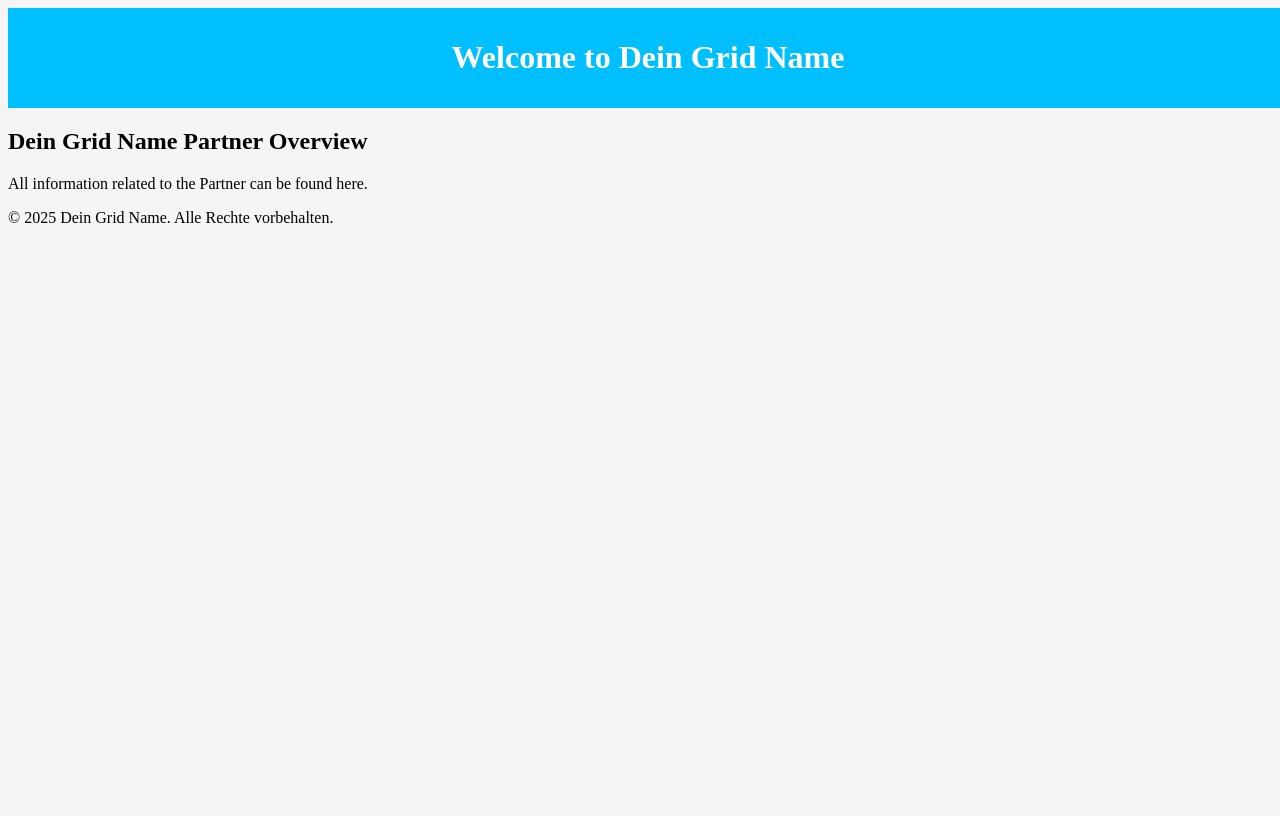
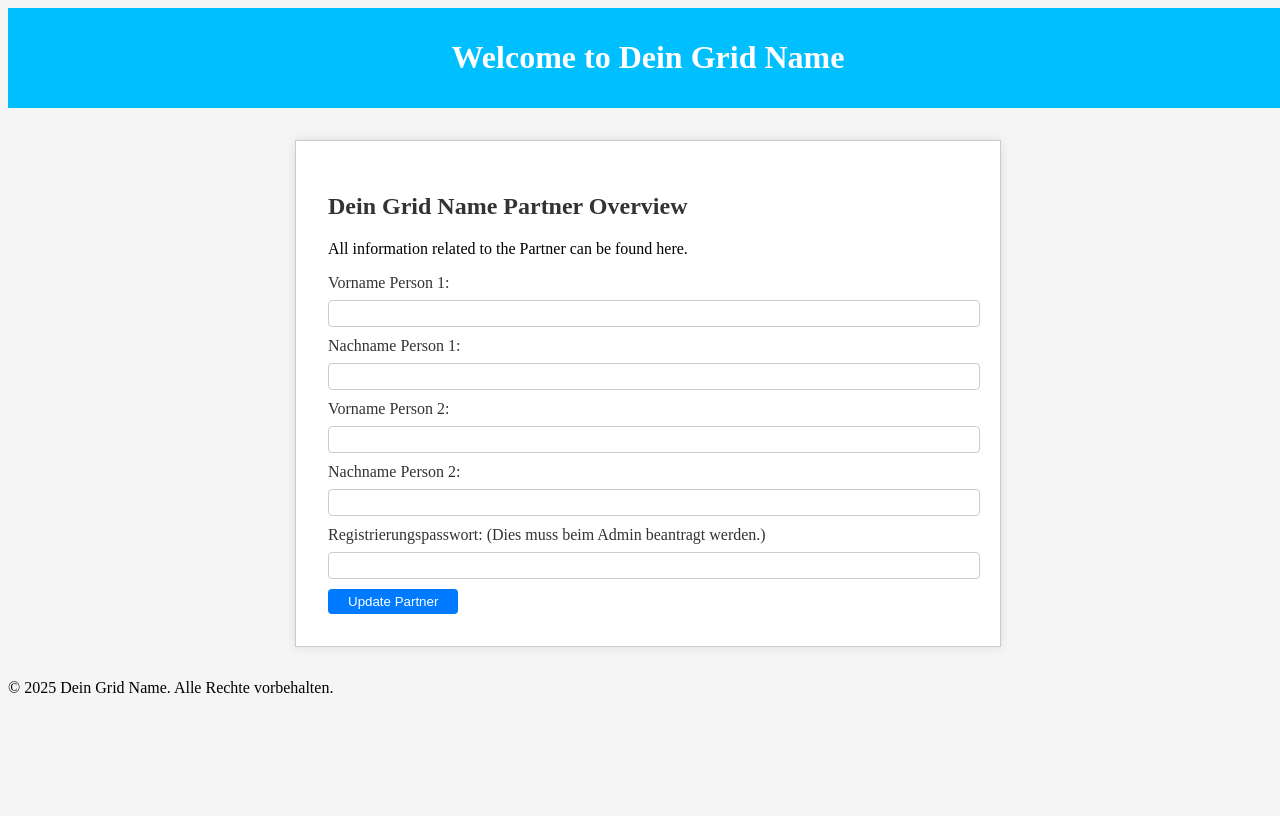
Before and after one commit to ManfredAabye/OpenSim.Webinterface, a PHP site: page /partner.php in a window 1280 px wide. Run offline with PHP 8.4, Linux system fonts and the light colour scheme.

Commit message:
09022025

```diff
--- a/partner.php
+++ b/partner.php
@@ -4,9 +4,94 @@ include 'include/config.php';
 include 'include/header.php';
 ?>
 
+<style>
+htmlBody {font-family: Arial, sans-serif; background-color: #f4f4f4; margin: 0; padding: 0;}
+main {width: 50%; margin: 2em auto; padding: 2em; background-color: #ffffff; border: 1px solid #ccc; box-shadow: 0 0 10px rgba(0, 0, 0, 0.1);}
+h2 {color: #333;}
+form label {display: block; margin-bottom: 0.5em; color: #333;}
+form input[type="text"], form input[type="password"] {width: 100%; padding: 5px; margin-bottom: 10px; border: 1px solid #ccc; border-radius: 4px;}
+form input[type="submit"] {padding: 5px 20px; background-color: #007BFF; color: #ffffff; border: none; border-radius: 4px; cursor: pointer;}
+form input[type="submit"]:hover {background-color: #0056b3;}
+</style>
+
 <main>
     <h2><?php echo SITE_NAME; ?> Partner Overview</h2>
     <p>All information related to the Partner can be found here.</p>
+
+    <?php
+    if ($_SERVER['REQUEST_METHOD'] === 'POST') {
+        // Validate and sanitize user input
+        $vorname1 = filter_input(INPUT_POST, 'vorname1', FILTER_SANITIZE_STRING);
+        $nachname1 = filter_input(INPUT_POST, 'nachname1', FILTER_SANITIZE_STRING);
+        $vorname2 = filter_input(INPUT_POST, 'vorname2', FILTER_SANITIZE_STRING);
+        $nachname2 = filter_input(INPUT_POST, 'nachname2', FILTER_SANITIZE_STRING);
+        $reg_pass = filter_input(INPUT_POST, 'reg_pass', FILTER_SANITIZE_STRING);
+
+        // List of valid registration passwords
+        $registration_passwords = ["enqkUpgNawDec6pU", "9ETrW2khr9gcr6bS", "JaJccfGTxzFUTjWy"];
+
+        if ($vorname1 && $nachname1 && $vorname2 && $nachname2 && $reg_pass) {
+            if (in_array($reg_pass, $registration_passwords)) {
+                $con = mysqli_connect(DB_SERVER, DB_USERNAME, DB_PASSWORD, DB_NAME);
+
+                // Get PrincipalID of person 1
+                $stmt1 = $con->prepare("SELECT PrincipalID FROM UserAccounts WHERE FirstName = ? AND LastName = ?");
+                $stmt1->bind_param("ss", $vorname1, $nachname1);
+                $stmt1->execute();
+                $stmt1->bind_result($principalID1);
+                $stmt1->fetch();
+                $stmt1->close();
+
+                // Get PrincipalID of person 2
+                $stmt2 = $con->prepare("SELECT PrincipalID FROM UserAccounts WHERE FirstName = ? AND LastName = ?");
+                $stmt2->bind_param("ss", $vorname2, $nachname2);
+                $stmt2->execute();
+                $stmt2->bind_result($principalID2);
+                $stmt2->fetch();
+                $stmt2->close();
+
+                // Check if both PrincipalIDs were found
+                if ($principalID1 && $principalID2) {
+                    // Update userprofile for person 1
+                    $stmt3 = $con->prepare("UPDATE userprofile SET profilePartner = ? WHERE useruuid = ?");
+                    $stmt3->bind_param("ss", $principalID2, $principalID1);
+                    $stmt3->execute();
+                    $stmt3->close();
+
+                    // Update userprofile for person 2
+                    $stmt4 = $con->prepare("UPDATE userprofile SET profilePartner = ? WHERE useruuid = ?");
+                    $stmt4->bind_param("ss", $principalID1, $principalID2);
+                    $stmt4->execute();
+                    $stmt4->close();
+
+                    echo "<p>Partner information updated successfully!</p>";
+                } else {
+                    echo "<p>Could not find both users in the database.</p>";
+                }
+
+                mysqli_close($con);
+            } else {
+                echo "<p>Invalid registration password.</p>";
+            }
+        } else {
+            echo "<p>Please fill in all fields correctly.</p>";
+        }
+    }
+    ?>
+
+    <form method="post" action="">
+        <label for="vorname1">Vorname Person 1:</label>
+        <input type="text" id="vorname1" name="vorname1" required><br>
+        <label for="nachname1">Nachname Person 1:</label>
+        <input type="text" id="nachname1" name="nachname1" required><br>
+        <label for="vorname2">Vorname Person 2:</label>
+        <input type="text" id="vorname2" name="vorname2" required><br>
+        <label for="nachname2">Nachname Person 2:</label>
+        <input type="text" id="nachname2" name="nachname2" required><br>
+        <label for="reg_pass">Registrierungspasswort: (Dies muss beim Admin beantragt werden.)</label>
+        <input type="password" id="reg_pass" name="reg_pass" required><br>
+        <input type="submit" value="Update Partner">
+    </form>
 </main>
 
 <?php include 'include/footer.php'; ?>
```
